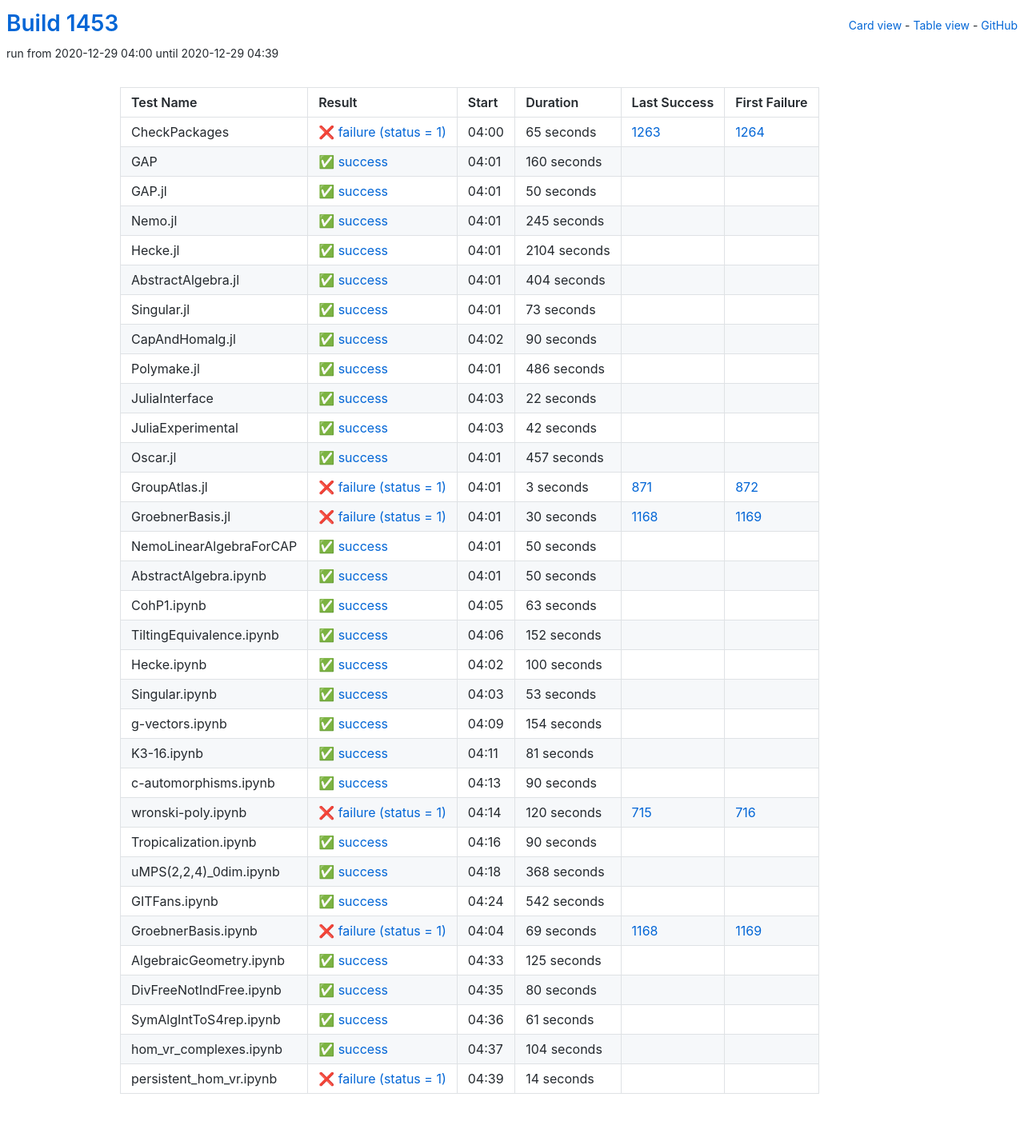
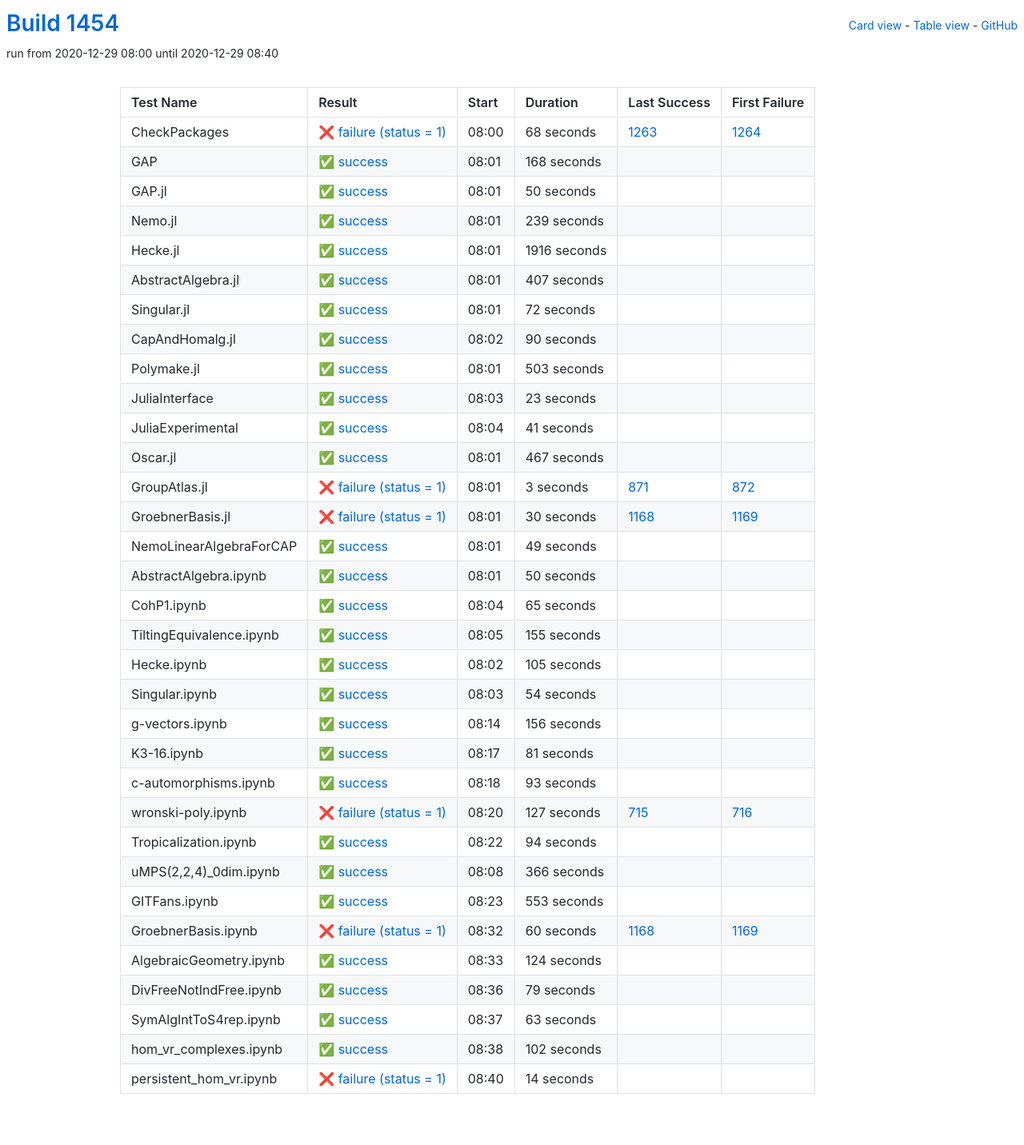
Before and after one commit to oscar-system/oscar-ci-status-stable, a Jekyll site: the page built from table.html, in a window 1280 px wide. Shown: the whole page at 80% size. Built offline with Jekyll 4.4.1, drawn with Linux system fonts in a browser that asks for light colours.

Commit message:
Build #1454

```diff
--- a/_data/ci.yml
+++ b/_data/ci.yml
@@ -1,6 +1,6 @@
 ---
-build: 1453
-build_url: https://oscarci.mathematik.uni-kl.de/job/oscar-stable/1453/
+build: 1454
+build_url: https://oscarci.mathematik.uni-kl.de/job/oscar-stable/1454/
 job: oscar-stable
 organization: oscar-system
 repo: oscar-ci-status-stable
@@ -8,32 +8,32 @@ repourl: https://github.com/oscar-system/oscar-ci-status-stable
 tests:
 - name: CheckPackages
   id: checkpackages
-  log: https://oscarci.mathematik.uni-kl.de/job/oscar-stable/1453/artifact/logs/build-1453/CheckPackages.log
-  start: 2020-12-29 04:00
+  log: https://oscarci.mathematik.uni-kl.de/job/oscar-stable/1454/artifact/logs/build-1454/CheckPackages.log
+  start: 2020-12-29 08:00
   success: false
   exitcode: 1
   status: failure
-  duration: 65
+  duration: 68
   last_success: 1263
   last_success_url: https://oscarci.mathematik.uni-kl.de/job/oscar-stable/1263/
   first_failure: 1264
   first_failure_url: https://oscarci.mathematik.uni-kl.de/job/oscar-stable/1264/
 - name: GAP
   id: gap
-  log: https://oscarci.mathematik.uni-kl.de/job/oscar-stable/1453/artifact/logs/build-1453/GAP.log
-  start: 2020-12-29 04:01
+  log: https://oscarci.mathematik.uni-kl.de/job/oscar-stable/1454/artifact/logs/build-1454/GAP.log
+  start: 2020-12-29 08:01
   success: true
   exitcode: 0
   status: success
-  duration: 160
+  duration: 168
   last_success: false
   last_success_url:
   first_failure: false
   first_failure_url:
 - name: GAP.jl
   id: gap-jl
-  log: https://oscarci.mathematik.uni-kl.de/job/oscar-stable/1453/artifact/logs/build-1453/GAP.jl.log
-  start: 2020-12-29 04:01
+  log: https://oscarci.mathematik.uni-kl.de/job/oscar-stable/1454/artifact/logs/build-1454/GAP.jl.log
+  start: 2020-12-29 08:01
   success: true
   exitcode: 0
   status: success
@@ -44,56 +44,56 @@ tests:
   first_failure_url:
 - name: Nemo.jl
   id: nemo-jl
-  log: https://oscarci.mathematik.uni-kl.de/job/oscar-stable/1453/artifact/logs/build-1453/Nemo.jl.log
-  start: 2020-12-29 04:01
+  log: https://oscarci.mathematik.uni-kl.de/job/oscar-stable/1454/artifact/logs/build-1454/Nemo.jl.log
+  start: 2020-12-29 08:01
   success: true
   exitcode: 0
   status: success
-  duration: 245
+  duration: 239
   last_success: false
   last_success_url:
   first_failure: false
   first_failure_url:
 - name: Hecke.jl
   id: hecke-jl
-  log: https://oscarci.mathematik.uni-kl.de/job/oscar-stable/1453/artifact/logs/build-1453/Hecke.jl.log
-  start: 2020-12-29 04:01
+  log: https://oscarci.mathematik.uni-kl.de/job/oscar-stable/1454/artifact/logs/build-1454/Hecke.jl.log
+  start: 2020-12-29 08:01
   success: true
   exitcode: 0
   status: success
-  duration: 2104
+  duration: 1916
   last_success: false
   last_success_url:
   first_failure: false
   first_failure_url:
 - name: AbstractAlgebra.jl
   id: abstractalgebra-jl
-  log: https://oscarci.mathematik.uni-kl.de/job/oscar-stable/1453/artifact/logs/build-1453/AbstractAlgebra.jl.log
-  start: 2020-12-29 04:01
+  log: https://oscarci.mathematik.uni-kl.de/job/oscar-stable/1454/artifact/logs/build-1454/AbstractAlgebra.jl.log
+  start: 2020-12-29 08:01
   success: true
   exitcode: 0
   status: success
-  duration: 404
+  duration: 407
   last_success: false
   last_success_url:
   first_failure: false
   first_failure_url:
 - name: Singular.jl
   id: singular-jl
-  log: https://oscarci.mathematik.uni-kl.de/job/oscar-stable/1453/artifact/logs/build-1453/Singular.jl.log
-  start: 2020-12-29 04:01
+  log: https://oscarci.mathematik.uni-kl.de/job/oscar-stable/1454/artifact/logs/build-1454/Singular.jl.log
+  start: 2020-12-29 08:01
   success: true
   exitcode: 0
   status: success
-  duration: 73
+  duration: 72
   last_success: false
   last_success_url:
   first_failure: false
   first_failure_url:
 - name: CapAndHomalg.jl
   id: capandhomalg-jl
-  log: https://oscarci.mathematik.uni-kl.de/job/oscar-stable/1453/artifact/logs/build-1453/CapAndHomalg.jl.log
-  start: 2020-12-29 04:02
+  log: https://oscarci.mathematik.uni-kl.de/job/oscar-stable/1454/artifact/logs/build-1454/CapAndHomalg.jl.log
+  start: 2020-12-29 08:02
   success: true
   exitcode: 0
   status: success
@@ -104,56 +104,56 @@ tests:
   first_failure_url:
 - name: Polymake.jl
   id: polymake-jl
-  log: https://oscarci.mathematik.uni-kl.de/job/oscar-stable/1453/artifact/logs/build-1453/Polymake.jl.log
-  start: 2020-12-29 04:01
+  log: https://oscarci.mathematik.uni-kl.de/job/oscar-stable/1454/artifact/logs/build-1454/Polymake.jl.log
+  start: 2020-12-29 08:01
   success: true
   exitcode: 0
   status: success
-  duration: 486
+  duration: 503
   last_success: false
   last_success_url:
   first_failure: false
   first_failure_url:
 - name: JuliaInterface
   id: juliainterface
-  log: https://oscarci.mathematik.uni-kl.de/job/oscar-stable/1453/artifact/logs/build-1453/JuliaInterface.log
-  start: 2020-12-29 04:03
+  log: https://oscarci.mathematik.uni-kl.de/job/oscar-stable/1454/artifact/logs/build-1454/JuliaInterface.log
+  start: 2020-12-29 08:03
   success: true
   exitcode: 0
   status: success
-  duration: 22
+  duration: 23
   last_success: false
   last_success_url:
   first_failure: false
   first_failure_url:
 - name: JuliaExperimental
   id: juliaexperimental
-  log: https://oscarci.mathematik.uni-kl.de/job/oscar-stable/1453/artifact/logs/build-1453/JuliaExperimental.log
-  start: 2020-12-29 04:03
+  log: https://oscarci.mathematik.uni-kl.de/job/oscar-stable/1454/artifact/logs/build-1454/JuliaExperimental.log
+  start: 2020-12-29 08:04
   success: true
   exitcode: 0
   status: success
-  duration: 42
+  duration: 41
   last_success: false
   last_success_url:
   first_failure: false
   first_failure_url:
 - name: Oscar.jl
   id: oscar-jl
-  log: https://oscarci.mathematik.uni-kl.de/job/oscar-stable/1453/artifact/logs/build-1453/Oscar.jl.log
-  start: 2020-12-29 04:01
+  log: https://oscarci.mathematik.uni-kl.de/job/oscar-stable/1454/artifact/logs/build-1454/Oscar.jl.log
+  start: 2020-12-29 08:01
   success: true
   exitcode: 0
   status: success
-  duration: 457
+  duration: 467
   last_success: false
   last_success_url:
   first_failure: false
   first_failure_url:
 - name: GroupAtlas.jl
   id: groupatlas-jl
-  log: https://oscarci.mathematik.uni-kl.de/job/oscar-stable/1453/artifact/logs/build-1453/GroupAtlas.jl.log
-  start: 2020-12-29 04:01
+  log: https://oscarci.mathematik.uni-kl.de/job/oscar-stable/1454/artifact/logs/build-1454/GroupAtlas.jl.log
+  start: 2020-12-29 08:01
   success: false
   exitcode: 1
   status: failure
@@ -164,8 +164,8 @@ tests:
   first_failure_url: https://oscarci.mathematik.uni-kl.de/job/oscar-stable/872/
 - name: GroebnerBasis.jl
   id: groebnerbasis-jl
-  log: https://oscarci.mathematik.uni-kl.de/job/oscar-stable/1453/artifact/logs/build-1453/GroebnerBasis.jl.log
-  start: 2020-12-29 04:01
+  log: https://oscarci.mathematik.uni-kl.de/job/oscar-stable/1454/artifact/logs/build-1454/GroebnerBasis.jl.log
+  start: 2020-12-29 08:01
   success: false
   exitcode: 1
   status: failure
@@ -176,20 +176,20 @@ tests:
   first_failure_url: https://oscarci.mathematik.uni-kl.de/job/oscar-stable/1169/
 - name: NemoLinearAlgebraForCAP
   id: nemolinearalgebraforcap
-  log: https://oscarci.mathematik.uni-kl.de/job/oscar-stable/1453/artifact/logs/build-1453/NemoLinearAlgebraForCAP.log
-  start: 2020-12-29 04:01
+  log: https://oscarci.mathematik.uni-kl.de/job/oscar-stable/1454/artifact/logs/build-1454/NemoLinearAlgebraForCAP.log
+  start: 2020-12-29 08:01
   success: true
   exitcode: 0
   status: success
-  duration: 50
+  duration: 49
   last_success: false
   last_success_url:
   first_failure: false
   first_failure_url:
 - name: AbstractAlgebra.ipynb
   id: abstractalgebra-ipynb
-  log: https://oscarci.mathematik.uni-kl.de/job/oscar-stable/1453/artifact/logs/build-1453/AbstractAlgebra.ipynb.log
-  start: 2020-12-29 04:01
+  log: https://oscarci.mathematik.uni-kl.de/job/oscar-stable/1454/artifact/logs/build-1454/AbstractAlgebra.ipynb.log
+  start: 2020-12-29 08:01
   success: true
   exitcode: 0
   status: success
@@ -200,68 +200,68 @@ tests:
   first_failure_url:
 - name: CohP1.ipynb
   id: cohp1-ipynb
-  log: https://oscarci.mathematik.uni-kl.de/job/oscar-stable/1453/artifact/logs/build-1453/CohP1.ipynb.log
-  start: 2020-12-29 04:05
+  log: https://oscarci.mathematik.uni-kl.de/job/oscar-stable/1454/artifact/logs/build-1454/CohP1.ipynb.log
+  start: 2020-12-29 08:04
   success: true
   exitcode: 0
   status: success
-  duration: 63
+  duration: 65
   last_success: false
   last_success_url:
   first_failure: false
   first_failure_url:
 - name: TiltingEquivalence.ipynb
   id: tiltingequivalence-ipynb
-  log: https://oscarci.mathematik.uni-kl.de/job/oscar-stable/1453/artifact/logs/build-1453/TiltingEquivalence.ipynb.log
-  start: 2020-12-29 04:06
+  log: https://oscarci.mathematik.uni-kl.de/job/oscar-stable/1454/artifact/logs/build-1454/TiltingEquivalence.ipynb.log
+  start: 2020-12-29 08:05
   success: true
   exitcode: 0
   status: success
-  duration: 152
+  duration: 155
   last_success: false
   last_success_url:
   first_failure: false
   first_failure_url:
 - name: Hecke.ipynb
   id: hecke-ipynb
-  log: https://oscarci.mathematik.uni-kl.de/job/oscar-stable/1453/artifact/logs/build-1453/Hecke.ipynb.log
-  start: 2020-12-29 04:02
+  log: https://oscarci.mathematik.uni-kl.de/job/oscar-stable/1454/artifact/logs/build-1454/Hecke.ipynb.log
+  start: 2020-12-29 08:02
   success: true
   exitcode: 0
   status: success
-  duration: 100
+  duration: 105
   last_success: false
   last_success_url:
   first_failure: false
   first_failure_url:
 - name: Singular.ipynb
   id: singular-ipynb
-  log: https://oscarci.mathematik.uni-kl.de/job/oscar-stable/1453/artifact/logs/build-1453/Singular.ipynb.log
-  start: 2020-12-29 04:03
+  log: https://oscarci.mathematik.uni-kl.de/job/oscar-stable/1454/artifact/logs/build-1454/Singular.ipynb.log
+  start: 2020-12-29 08:03
   success: true
   exitcode: 0
   status: success
-  duration: 53
+  duration: 54
   last_success: false
   last_success_url:
   first_failure: false
   first_failure_url:
 - name: g-vectors.ipynb
   id: g-vectors-ipynb
-  log: https://oscarci.mathematik.uni-kl.de/job/oscar-stable/1453/artifact/logs/build-1453/g-vectors.ipynb.log
-  start: 2020-12-29 04:09
+  log: https://oscarci.mathematik.uni-kl.de/job/oscar-stable/1454/artifact/logs/build-1454/g-vectors.ipynb.log
+  start: 2020-12-29 08:14
   success: true
   exitcode: 0
   status: success
-  duration: 154
+  duration: 156
   last_success: false
   last_success_url:
   first_failure: false
   first_failure_url:
 - name: K3-16.ipynb
   id: k3-16-ipynb
-  log: https://oscarci.mathematik.uni-kl.de/job/oscar-stable/1453/artifact/logs/build-1453/K3-16.ipynb.log
-  start: 2020-12-29 04:11
+  log: https://oscarci.mathematik.uni-kl.de/job/oscar-stable/1454/artifact/logs/build-1454/K3-16.ipynb.log
+  start: 2020-12-29 08:17
   success: true
   exitcode: 0
   status: success
@@ -272,128 +272,128 @@ tests:
   first_failure_url:
 - name: c-automorphisms.ipynb
   id: c-automorphisms-ipynb
-  log: https://oscarci.mathematik.uni-kl.de/job/oscar-stable/1453/artifact/logs/build-1453/c-automorphisms.ipynb.log
-  start: 2020-12-29 04:13
+  log: https://oscarci.mathematik.uni-kl.de/job/oscar-stable/1454/artifact/logs/build-1454/c-automorphisms.ipynb.log
+  start: 2020-12-29 08:18
   success: true
   exitcode: 0
   status: success
-  duration: 90
+  duration: 93
   last_success: false
   last_success_url:
   first_failure: false
   first_failure_url:
 - name: wronski-poly.ipynb
   id: wronski-poly-ipynb
-  log: https://oscarci.mathematik.uni-kl.de/job/oscar-stable/1453/artifact/logs/build-1453/wronski-poly.ipynb.log
-  start: 2020-12-29 04:14
+  log: https://oscarci.mathematik.uni-kl.de/job/oscar-stable/1454/artifact/logs/build-1454/wronski-poly.ipynb.log
+  start: 2020-12-29 08:20
   success: false
   exitcode: 1
   status: failure
-  duration: 120
+  duration: 127
   last_success: 715
   last_success_url: https://oscarci.mathematik.uni-kl.de/job/oscar-stable/715/
   first_failure: 716
   first_failure_url: https://oscarci.mathematik.uni-kl.de/job/oscar-stable/716/
 - name: Tropicalization.ipynb
   id: tropicalization-ipynb
-  log: https://oscarci.mathematik.uni-kl.de/job/oscar-stable/1453/artifact/logs/build-1453/Tropicalization.ipynb.log
-  start: 2020-12-29 04:16
+  log: https://oscarci.mathematik.uni-kl.de/job/oscar-stable/1454/artifact/logs/build-1454/Tropicalization.ipynb.log
+  start: 2020-12-29 08:22
   success: true
   exitcode: 0
   status: success
-  duration: 90
+  duration: 94
   last_success: false
   last_success_url:
   first_failure: false
   first_failure_url:
 - name: uMPS(2,2,4)_0dim.ipynb
   id: umps-2-2-4-0dim-ipynb
-  log: https://oscarci.mathematik.uni-kl.de/job/oscar-stable/1453/artifact/logs/build-1453/uMPS-2-2-4-_0dim.ipynb.log
-  start: 2020-12-29 04:18
+  log: https://oscarci.mathematik.uni-kl.de/job/oscar-stable/1454/artifact/logs/build-1454/uMPS-2-2-4-_0dim.ipynb.log
+  start: 2020-12-29 08:08
   success: true
   exitcode: 0
   status: success
-  duration: 368
+  duration: 366
   last_success: false
   last_success_url:
   first_failure: false
   first_failure_url:
 - name: GITFans.ipynb
   id: gitfans-ipynb
-  log: https://oscarci.mathematik.uni-kl.de/job/oscar-stable/1453/artifact/logs/build-1453/GITFans.ipynb.log
-  start: 2020-12-29 04:24
+  log: https://oscarci.mathematik.uni-kl.de/job/oscar-stable/1454/artifact/logs/build-1454/GITFans.ipynb.log
+  start: 2020-12-29 08:23
   success: true
   exitcode: 0
   status: success
-  duration: 542
+  duration: 553
   last_success: false
   last_success_url:
   first_failure: false
   first_failure_url:
 - name: GroebnerBasis.ipynb
   id: groebnerbasis-ipynb
-  log: https://oscarci.mathematik.uni-kl.de/job/oscar-stable/1453/artifact/logs/build-1453/GroebnerBasis.ipynb.log
-  start: 2020-12-29 04:04
+  log: https://oscarci.mathematik.uni-kl.de/job/oscar-stable/1454/artifact/logs/build-1454/GroebnerBasis.ipynb.log
+  start: 2020-12-29 08:32
   success: false
   exitcode: 1
   status: failure
-  duration: 69
+  duration: 60
   last_success: 1168
   last_success_url: https://oscarci.mathematik.uni-kl.de/job/oscar-stable/1168/
   first_failure: 1169
   first_failure_url: https://oscarci.mathematik.uni-kl.de/job/oscar-stable/1169/
 - name: AlgebraicGeometry.ipynb
   id: algebraicgeometry-ipynb
-  log: https://oscarci.mathematik.uni-kl.de/job/oscar-stable/1453/artifact/logs/build-1453/AlgebraicGeometry.ipynb.log
-  start: 2020-12-29 04:33
+  log: https://oscarci.mathematik.uni-kl.de/job/oscar-stable/1454/artifact/logs/build-1454/AlgebraicGeometry.ipynb.log
+  start: 2020-12-29 08:33
   success: true
   exitcode: 0
   status: success
-  duration: 125
+  duration: 124
   last_success: false
   last_success_url:
   first_failure: false
   first_failure_url:
 - name: DivFreeNotIndFree.ipynb
   id: divfreenotindfree-ipynb
-  log: https://oscarci.mathematik.uni-kl.de/job/oscar-stable/1453/artifact/logs/build-1453/DivFreeNotIndFree.ipynb.log
-  start: 2020-12-29 04:35
+  log: https://oscarci.mathematik.uni-kl.de/job/oscar-stable/1454/artifact/logs/build-1454/DivFreeNotIndFree.ipynb.log
+  start: 2020-12-29 08:36
   success: true
   exitcode: 0
   status: success
-  duration: 80
+  duration: 79
   last_success: false
   last_success_url:
   first_failure: false
   first_failure_url:
 - name: SymAlgIntToS4rep.ipynb
   id: symalginttos4rep-ipynb
-  log: https://oscarci.mathematik.uni-kl.de/job/oscar-stable/1453/artifact/logs/build-1453/SymAlgIntToS4rep.ipynb.log
-  start: 2020-12-29 04:36
+  log: https://oscarci.mathematik.uni-kl.de/job/oscar-stable/1454/artifact/logs/build-1454/SymAlgIntToS4rep.ipynb.log
+  start: 2020-12-29 08:37
   success: true
   exitcode: 0
   status: success
-  duration: 61
+  duration: 63
   last_success: false
   last_success_url:
   first_failure: false
   first_failure_url:
 - name: hom_vr_complexes.ipynb
   id: hom-vr-complexes-ipynb
-  log: https://oscarci.mathematik.uni-kl.de/job/oscar-stable/1453/artifact/logs/build-1453/hom_vr_complexes.ipynb.log
-  start: 2020-12-29 04:37
+  log: https://oscarci.mathematik.uni-kl.de/job/oscar-stable/1454/artifact/logs/build-1454/hom_vr_complexes.ipynb.log
+  start: 2020-12-29 08:38
   success: true
   exitcode: 0
   status: success
-  duration: 104
+  duration: 102
   last_success: false
   last_success_url:
   first_failure: false
   first_failure_url:
 - name: persistent_hom_vr.ipynb
   id: persistent-hom-vr-ipynb
-  log: https://oscarci.mathematik.uni-kl.de/job/oscar-stable/1453/artifact/logs/build-1453/persistent_hom_vr.ipynb.log
-  start: 2020-12-29 04:39
+  log: https://oscarci.mathematik.uni-kl.de/job/oscar-stable/1454/artifact/logs/build-1454/persistent_hom_vr.ipynb.log
+  start: 2020-12-29 08:40
   success: false
   exitcode: 1
   status: failure
```
Also changed, not shown: README.md.
